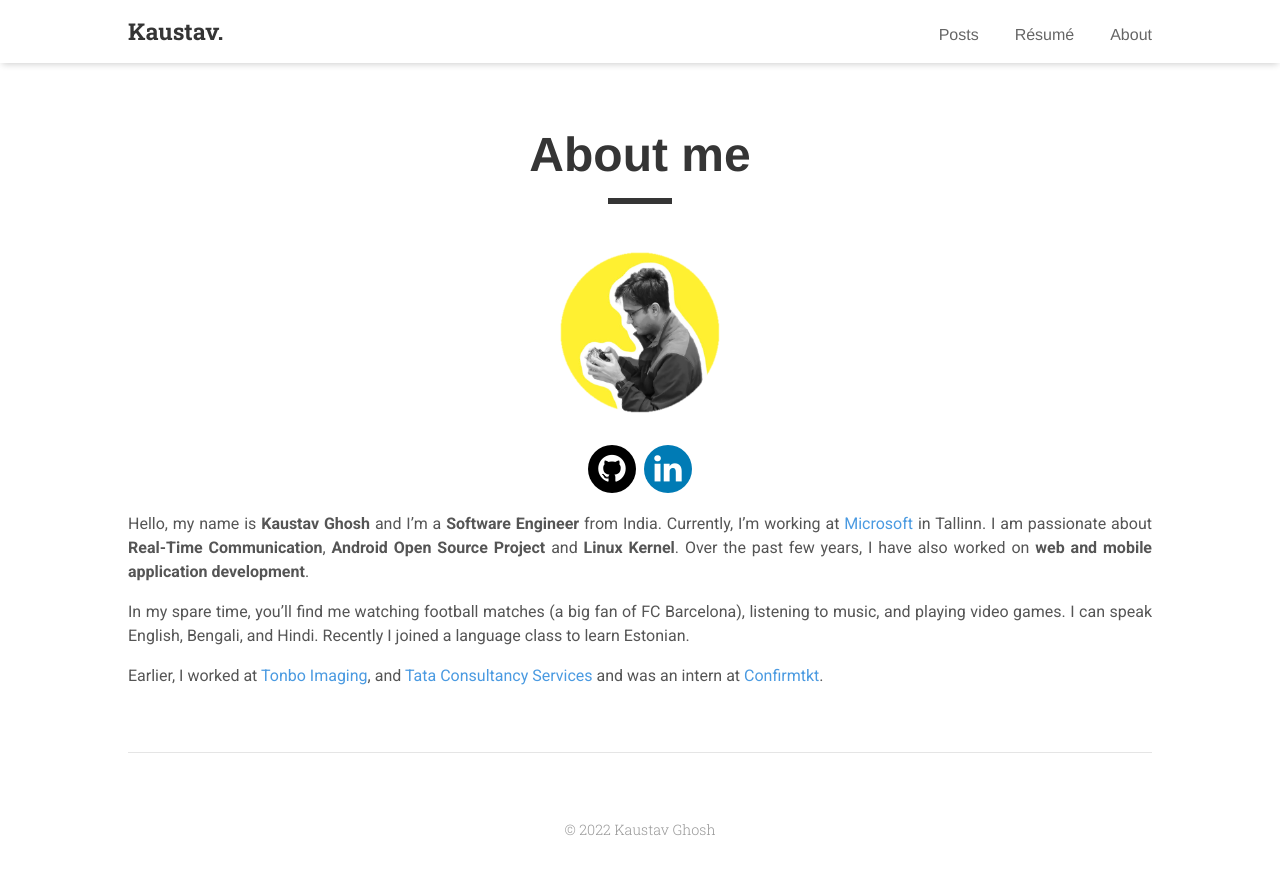
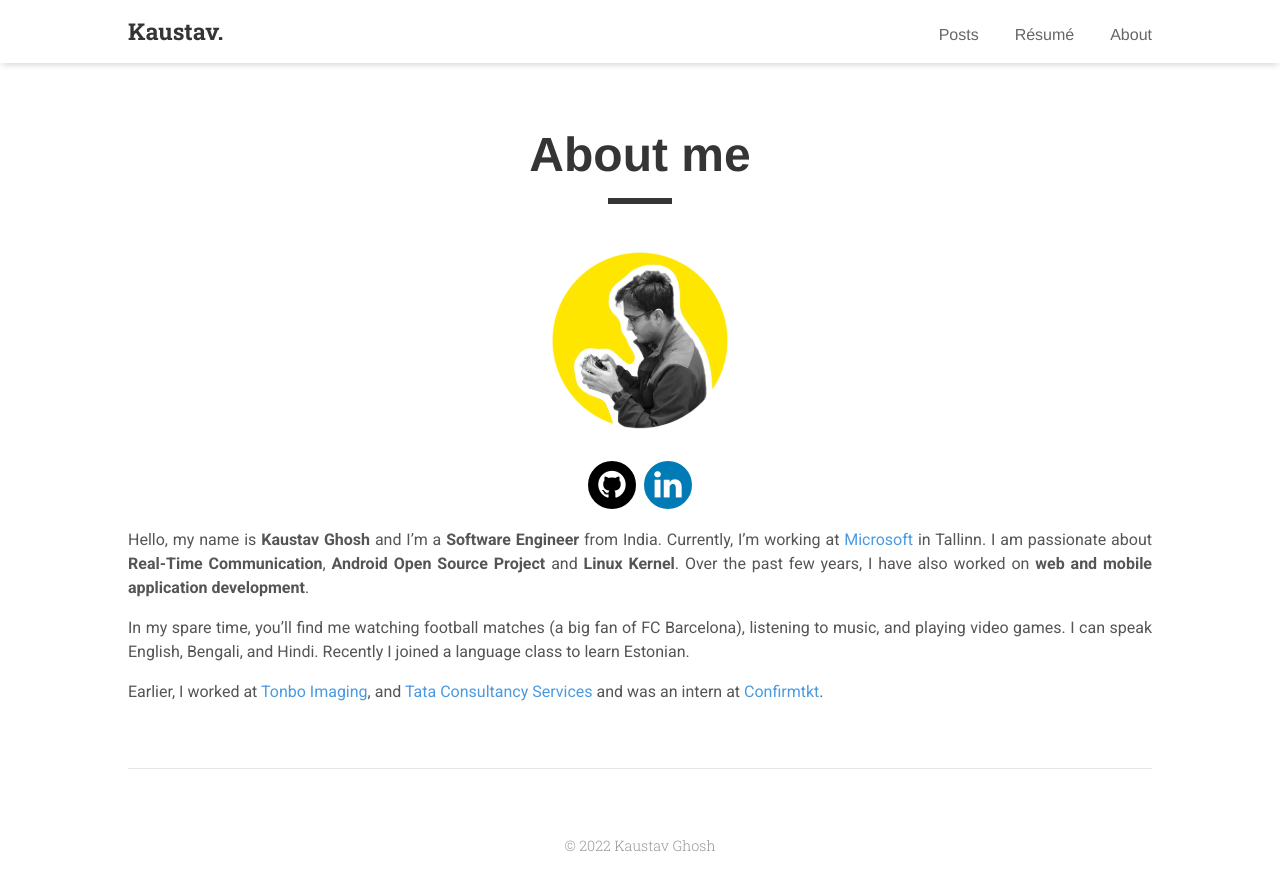
Before and after one commit to kaustav-net/kaustav.net, a Jekyll site: the page built from about.md, in a window 1280 px wide. Shown: the top 890 px of the page. Built offline with Jekyll 4.4.1, drawn with Linux system fonts in a browser that asks for light colours; comment, search, counter and statistics services are not loaded.

Commit message:
Update project setup files

```diff
--- a/Gemfile
+++ b/Gemfile
@@ -3,6 +3,8 @@
 source 'https://rubygems.org'
 
 gem 'jekyll'
+
+gem 'kramdown-parser-gfm'
 
 group :jekyll_plugins do
   gem 'jekyll-sitemap'
--- a/_sass/tale/_post.scss
+++ b/_sass/tale/_post.scss
@@ -39,7 +39,7 @@
 
   img {
     margin: 0 auto 0.5rem;
-    width: 10em;
+    width: 11em;
     margin-bottom: 2em;
   }
 
```
Also changed, not shown: Gemfile.lock, assets/apple-touch-icon.png, assets/favicon.ico, assets/profile.png, 1 other file.
